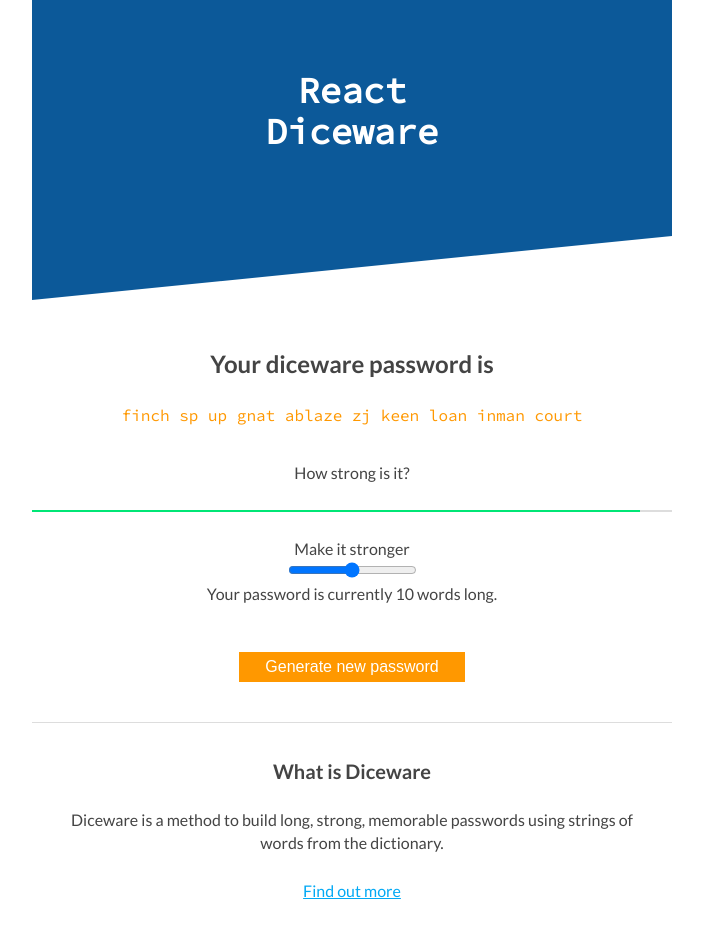
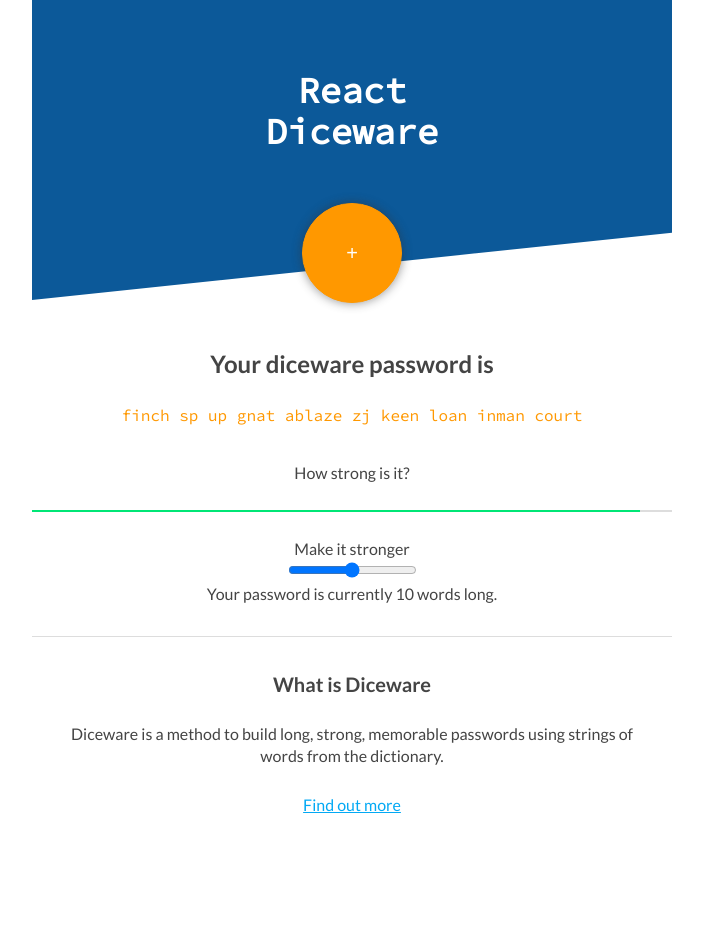
Before and after one commit to tricinel/react-diceware, a React app: page / in a window 1280 px wide. Shown: the top 938 px of the page, without its empty margins (288-991 px from the left). After the commit the page ends 856 px from the top, so only its background shows below. Built offline with nearby package versions, Linux system fonts and the light colour scheme.

Commit message:
Change from svg to transform; Add button

```diff
--- a/src/components/App.jsx
+++ b/src/components/App.jsx
@@ -17,14 +17,6 @@ const Wrapper = styled.section`
   max-width: 640px;
   text-align: center;
   width: 100%;
-`;
-
-const Button = styled.button`
-  background-color: ${props => props.color};
-  border: 1px solid ${props => props.color};
-  color: #fff;
-  margin: 20px 0;
-  padding: 5px 25px;
 `;
 
 class App extends React.Component {
@@ -58,7 +50,7 @@ class App extends React.Component {
   render() {
     return (
       <Wrapper>
-        <Header />
+        <Header handleClick={this.handleClick} color={this.state.color} />
         <Heading>Your diceware password is</Heading>
 
         <Password password={this.state.password} color={this.state.color} />
@@ -69,10 +61,6 @@ class App extends React.Component {
           handleChange={this.handlePasswordLengthChange}
         />
 
-        <Button onClick={this.handleClick} color={this.state.color}>
-          Generate new password
-        </Button>
-
         <Footer />
       </Wrapper>
     );
--- a/src/components/Header.jsx
+++ b/src/components/Header.jsx
@@ -10,34 +10,64 @@ const Title = Heading.extend`
   font-family: 'Source Code Pro', sans-serif;
   font-size: 36px;
   margin: 0 auto;
-  padding: 70px 0;
+  padding: 70px 0 30px 0;
+  position: relative;
   text-align: center;
   width: 200px;
 `;
 
 const Wrapper = styled.div`
-  background-color: #0C5999;
+  position: relative;
   height: 300px;
   margin-bottom: 50px;
-  position: relative;
 `;
 
-const Overlap = styled.svg`
+const Skew = styled.svg`
+  background-color: #0C5999;
   bottom: 0;
-  height: 10vw;
+  height: 100%;
   left: 0;
   position: absolute;
+  right: 0;
+  top: 0;
+  transform-origin: top left;
+  transform: skewY(-6deg);
   width: 100%;
 `;
 
-const Header = () => (
+const Button = styled.button`
+  background-color: ${props => props.color};
+  border-radius: 50%;
+  border: 1px solid ${props => props.color};
+  box-shadow: 0px 0px 10px 1px rgba(50, 50, 50, 0.45);
+  color: #fff;
+  cursor: pointer;
+  display: inline-block;
+  font-size: 20px;
+  height: 100px;
+  line-height: 90px;
+  margin: 20px 0;
+  position: relative;
+  text-align: center;
+  text-decoration: none;
+  width: 100px;
+
+  :focus {
+    outline: none;
+  }
+`;
+
+const Header = ({ handleClick, color }: { handleClick: Function, color: string }) => (
   <Wrapper>
+    <Skew />
+
     <Title>
       React Diceware
     </Title>
-    <Overlap viewBox="0 0 50 100" preserveAspectRatio="none">
-      <polygon fill="white" points="0,100 100,0 50,100" />
-    </Overlap>
+
+    <Button onClick={handleClick} color={color}>
+      +
+    </Button>
   </Wrapper>
 );
 
```
